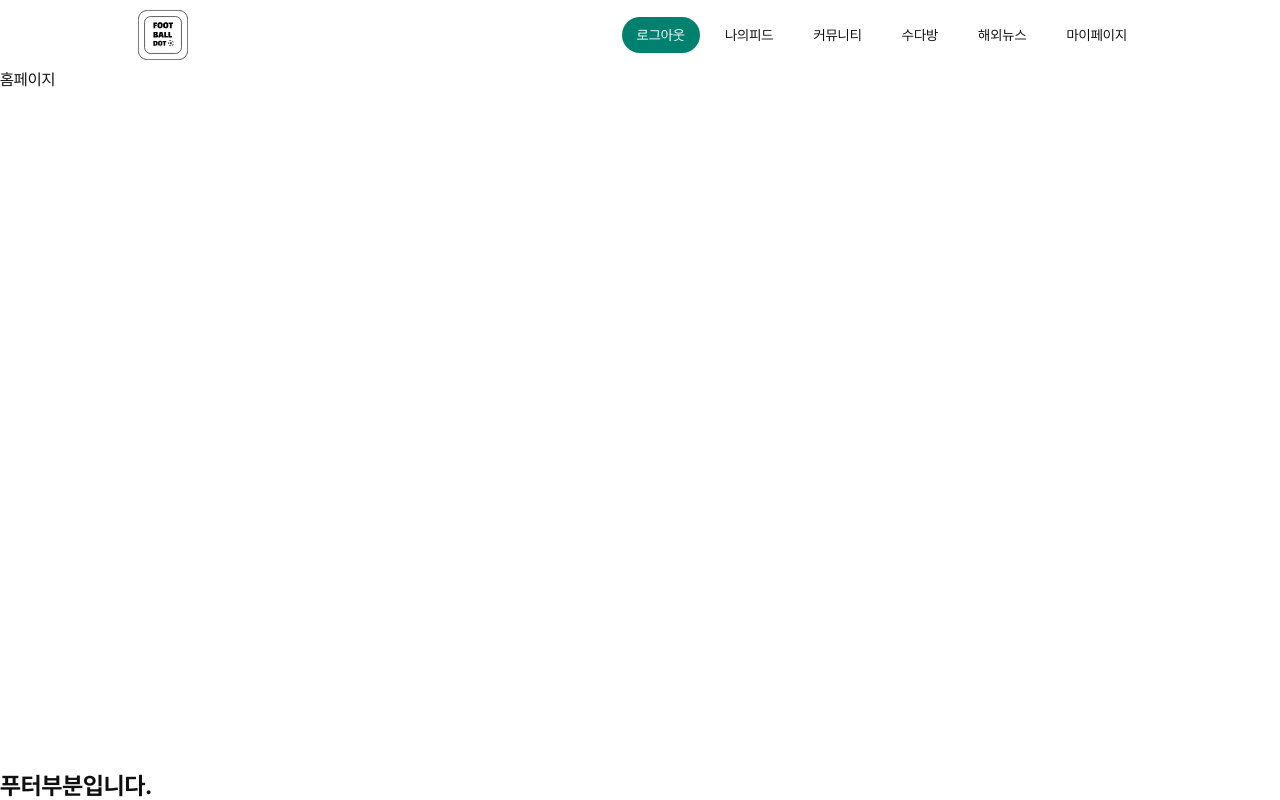
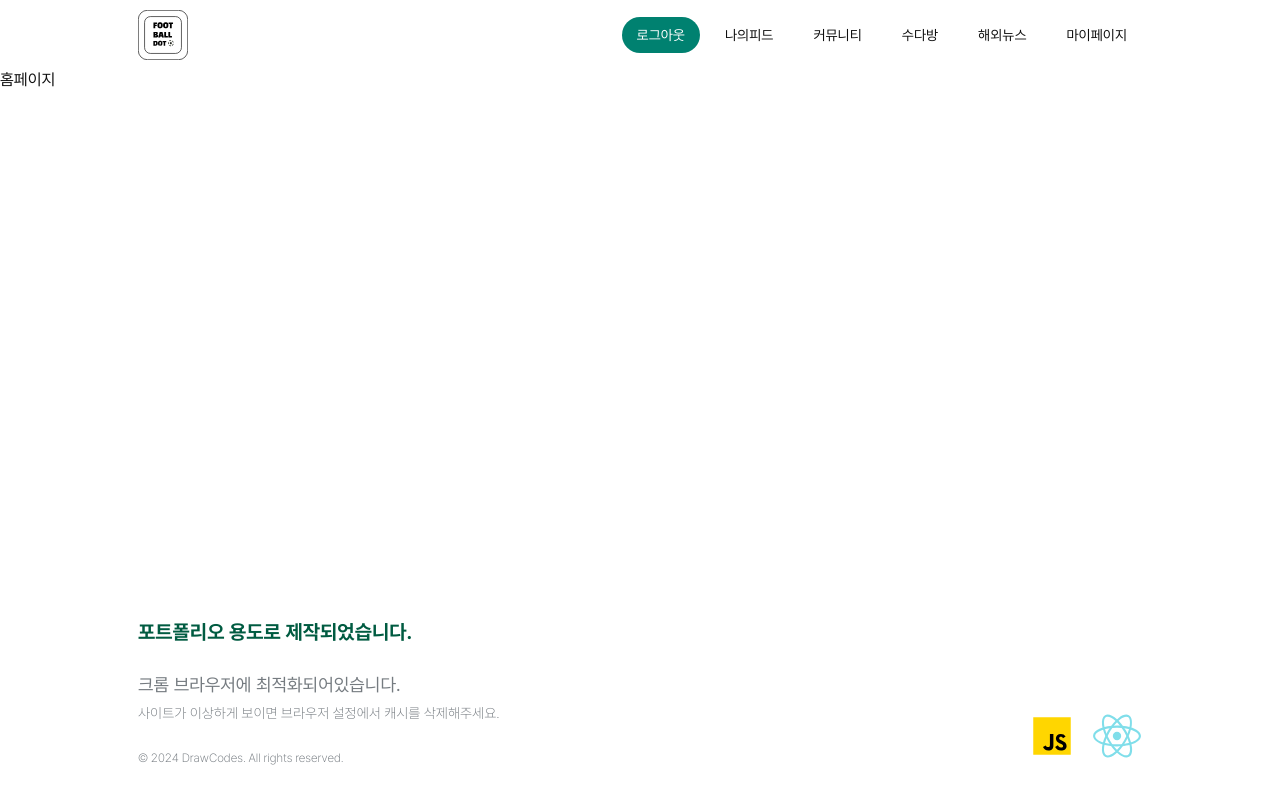
Before and after one commit to Junseong0112/footballdot, a React (Vite) app: page / in a window 1280 px wide. Built offline with nearby package versions, Linux system fonts and the light colour scheme.

Commit message:
add footer component

```diff
--- a/src/components/Footer.jsx
+++ b/src/components/Footer.jsx
@@ -1,5 +1,36 @@
+import {
+  FooterStyle,
+  FooterTextSection,
+  FooterImgSection,
+} from "../styles/Footer";
+import ReactLogo from "../assets/react.svg";
+import JavaScriptLogo from "../assets/javascript.svg";
+
 function Footer() {
-  return <h2>푸터부분입니다.</h2>;
+  return (
+    <FooterStyle>
+      <section>
+        <FooterTextSection>
+          <h2>포트폴리오 용도로 제작되었습니다.</h2>
+          <p>
+            <strong>크롬 브라우저에 최적화되어있습니다.</strong>
+            사이트가 이상하게 보이면 브라우저 설정에서 캐시를 삭제해주세요.
+          </p>
+          <p>© 2024 DrawCodes. All rights reserved.</p>
+        </FooterTextSection>
+        <FooterImgSection>
+          <ul>
+            <li>
+              <img src={JavaScriptLogo} alt="javascript-logo" />
+            </li>
+            <li>
+              <img src={ReactLogo} alt="react-logo" />
+            </li>
+          </ul>
+        </FooterImgSection>
+      </section>
+    </FooterStyle>
+  );
 }
 
 export default Footer;
--- a/src/components/Header.jsx
+++ b/src/components/Header.jsx
@@ -14,8 +14,8 @@ function Header() {
   const LoginDisplay = () => {
     return (
       <LoginNav>
-        <Link to="login">Sign In</Link>
-        <Link to="signup">Sign Up</Link>
+        <Link to="login">로그인</Link>
+        <Link to="signup">회원가입</Link>
       </LoginNav>
     );
   };
--- /dev/null
+++ b/src/styles/Footer.js
@@ -0,0 +1,54 @@
+import styled from "styled-components";
+import { ColorTheme, FontWeight, MaxWidth } from "./GlobalStyle";
+
+export const FooterStyle = styled.footer`
+  width: 100%;
+  padding: 2.1875rem 0;
+  > section {
+    ${MaxWidth}
+    display: flex;
+    padding: 0 0.625rem;
+    justify-content: space-between;
+  }
+`;
+
+export const FooterTextSection = styled.article`
+  display: flex;
+  flex-direction: column;
+  gap: 1.875rem;
+
+  > h2 {
+    color: ${ColorTheme["green1"]};
+    font-size: 1.25rem;
+  }
+  > p {
+    color: ${ColorTheme["gray"]};
+    font-weight: ${FontWeight["light"]};
+    font-size: 0.875rem;
+    > strong {
+      font-size: 1.125rem;
+      display: block;
+      font-weight: ${FontWeight["regular"]};
+      margin-bottom: 0.625rem;
+    }
+    &:last-child {
+      font-size: 0.75rem;
+      font-weight: ${FontWeight["light"]};
+      margin-top: auto;
+    }
+  }
+`;
+
+export const FooterImgSection = styled.article`
+  display: flex;
+  align-items: flex-end;
+  > ul {
+    display: flex;
+    gap: 0.9375rem;
+
+    li > img {
+      width: 3.125rem;
+      object-fit: cover;
+    }
+  }
+`;
--- a/src/styles/GlobalStyle.js
+++ b/src/styles/GlobalStyle.js
@@ -1,4 +1,4 @@
-import { createGlobalStyle } from "styled-components";
+import { createGlobalStyle, css } from "styled-components";
 
 export const ColorTheme = {
   black: "#0F0F0F",
@@ -7,6 +7,7 @@ export const ColorTheme = {
   green2: "#008170",
   white: "#ffffff",
   red: "#BE3144",
+  gray: "#757b80",
 };
 
 export const FontWeight = {
@@ -14,6 +15,11 @@ export const FontWeight = {
   regular: "400",
   light: "200",
 };
+
+export const MaxWidth = css`
+  max-width: 64rem;
+  margin: 0 auto;
+`;
 
 export const GlobalStyle = createGlobalStyle`
   *{
--- a/src/styles/Header.js
+++ b/src/styles/Header.js
@@ -1,16 +1,15 @@
 import { NavLink } from "react-router-dom";
 import styled from "styled-components";
-import { ColorTheme } from "./GlobalStyle";
+import { ColorTheme, MaxWidth } from "./GlobalStyle";
 
 export const HeaderStyle = styled.header`
   width: 100%;
   height: 4.375rem;
 
   > div {
-    max-width: 64rem;
+    ${MaxWidth}
     height: 100%;
     padding: 0.625rem;
-    margin: 0 auto;
     display: flex;
     justify-content: space-between;
     align-items: center;
```
Also changed, not shown: src/assets/javascript.svg (added), src/assets/react.svg (added).
